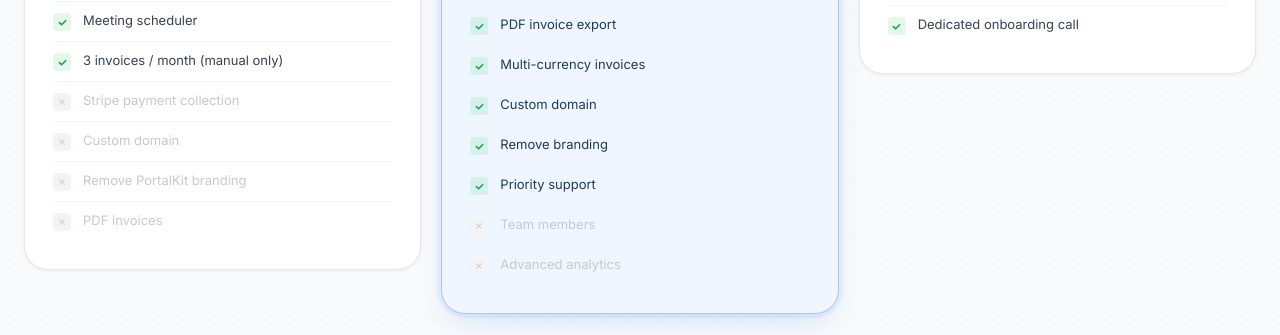
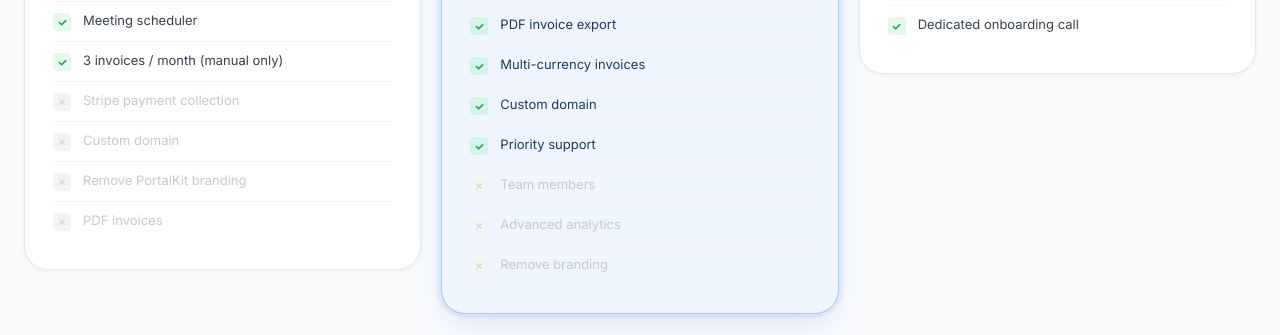
Before and after one commit to vihangamallawaarachchi2001/portal-kit, a Next.js app: page /pricing in a window 1280 px wide. Shown: the part 1380-1715 px from the top of the page. Built offline with nearby package versions, Linux system fonts and the light colour scheme; no server answers.

Commit message:
ui: Update pricing-section.tsx (components/pricing/pricing-section.tsx)

```diff
--- a/components/pricing/pricing-section.tsx
+++ b/components/pricing/pricing-section.tsx
@@ -60,10 +60,9 @@ const PLANS = [
       'PDF invoice export',
       'Multi-currency invoices',
       'Custom domain',
-      'Remove branding',
       'Priority support',
     ],
-    excluded: ['Team members', 'Advanced analytics'],
+    excluded: ['Team members', 'Advanced analytics','Remove branding',],
   },
   {
     name: 'Business',
```
